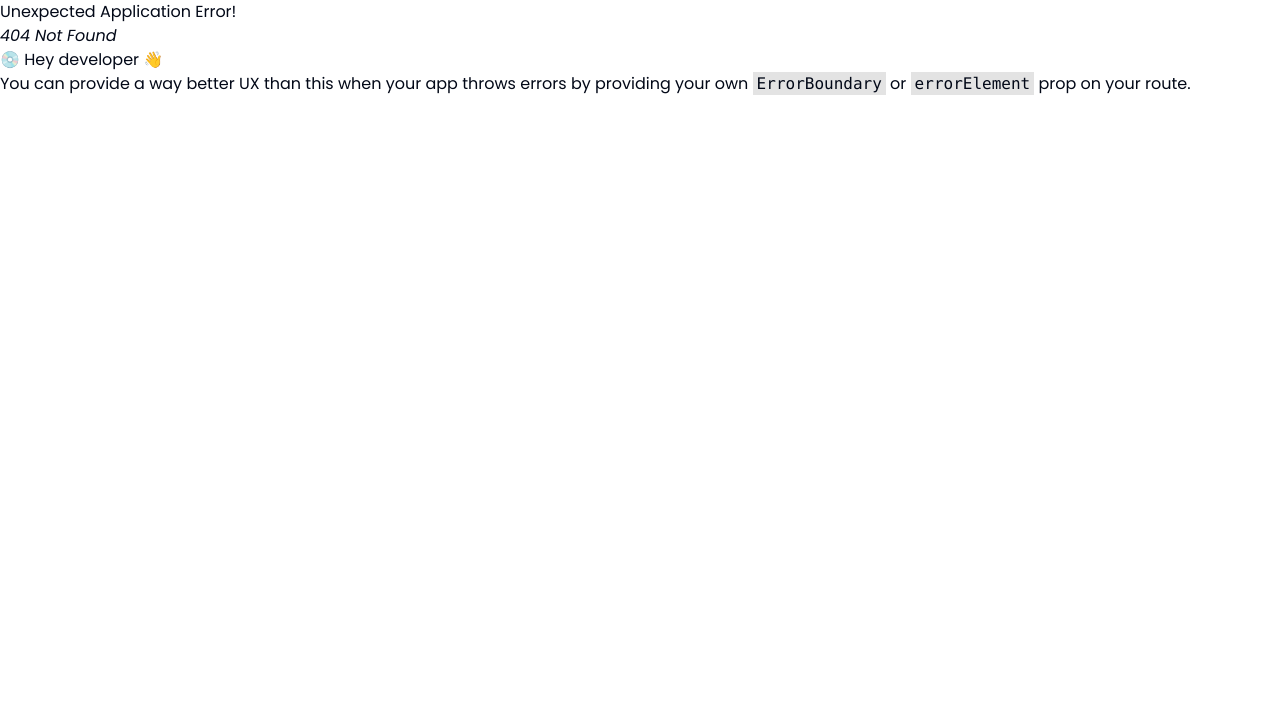
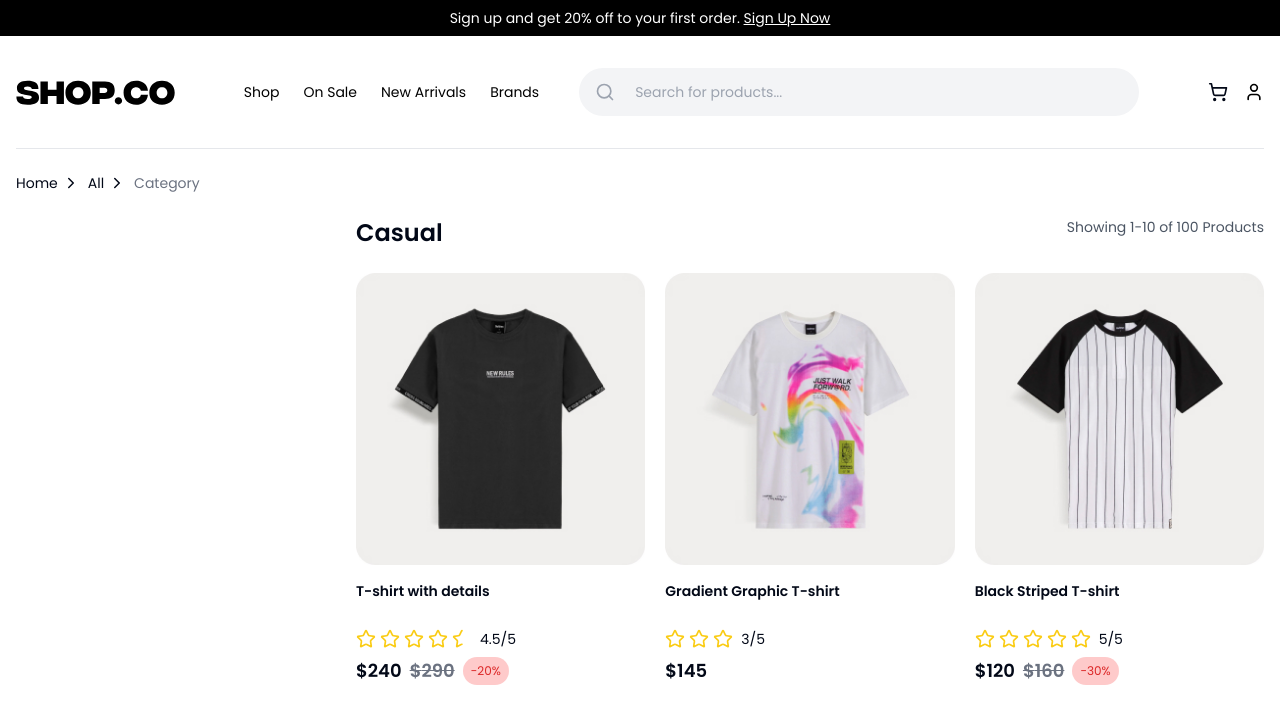
Before and after one commit to NtBat/shop.co, a React (Vite) app: page /category/1 in a window 1280 px wide. Before the commit this address had no page. Shown: the top 724 px of the page. Built offline with nearby package versions, Linux system fonts and the light colour scheme.

Commit message:
feat: start category page

```diff
--- a/src/App.tsx
+++ b/src/App.tsx
@@ -1,5 +1,5 @@
 import { Layout } from "./components";
-import { Home } from "@pages";
+import { Category, Home } from "@pages";
 import { RouterProvider, createBrowserRouter } from "react-router-dom";
 
 const router = createBrowserRouter([
@@ -11,6 +11,10 @@ const router = createBrowserRouter([
         path: "",
         element: <Home />,
       },
+      {
+        path: "/category/:category",
+        element: <Category />,
+      },
     ],
   },
 ]);
--- /dev/null
+++ b/src/pages/Category/Category.view.tsx
@@ -0,0 +1,79 @@
+import product2 from "@assets/product2.jpg";
+import product3 from "@assets/product3.jpg";
+import product1 from "@assets/product-item1.jpg";
+import { Breadcrumb, ProductItem } from "@components";
+
+const breadcrumbItems = [
+  { name: "All", path: "/all" },
+  { name: "Category", path: "/category", isCurrently: true },
+];
+
+const productItems = [
+  {
+    id: "1",
+    title: "T-shirt with details",
+    price: 240,
+    priceBefore: 290,
+    discountValue: 20,
+    imageUrl: product1,
+    rating: 4.5,
+    link: "/t-shirt",
+  },
+  {
+    id: "2",
+    title: "Gradient Graphic T-shirt",
+    price: 145,
+    imageUrl: product2,
+    rating: 3,
+    link: "/t-shirt",
+  },
+  {
+    id: "3",
+    title: "Black Striped T-shirt",
+    price: 120,
+    priceBefore: 160,
+    discountValue: 30,
+    imageUrl: product3,
+    rating: 5,
+    link: "/t-shirt",
+  },
+];
+
+export function Category() {
+  return (
+    <div className="container-custom">
+      <div className="space-y-6 border-t border-solid border-gray-200 pt-6">
+        <Breadcrumb breadcrumbItems={breadcrumbItems} />
+
+        <div className="flex gap-5">
+          <div className="w-80"></div>
+          <div className="flex-1 space-y-6">
+            <div className="flex justify-between">
+              <h1 className="text-lg font-semibold lg:text-2xl">Casual</h1>
+              <div>
+                <p className="text-sm text-gray-600">
+                  Showing 1-10 of 100 Products
+                </p>
+              </div>
+            </div>
+            <div className="grid grid-cols-3 gap-x-5 gap-y-10">
+              {productItems.map((item) => (
+                <div className="min-w-52" key={item.id}>
+                  <ProductItem
+                    link={item.link}
+                    title={item.title}
+                    price={item.price}
+                    priceBefore={item.priceBefore}
+                    discountValue={item.discountValue}
+                    imageUrl={item.imageUrl}
+                    rating={item.rating}
+                  />
+                </div>
+              ))}
+            </div>
+          </div>
+        </div>
+      </div>
+    </div>
+  );
+}
--- /dev/null
+++ b/src/pages/Category/index.ts
@@ -0,0 +1 @@
+export * from "./Category.view";
--- a/src/pages/index.ts
+++ b/src/pages/index.ts
@@ -1 +1,2 @@
 export * from "./Home";
+export * from "./Category";
```
Also changed, not shown: src/assets/product2.jpg (added), src/assets/product3.jpg (added).
